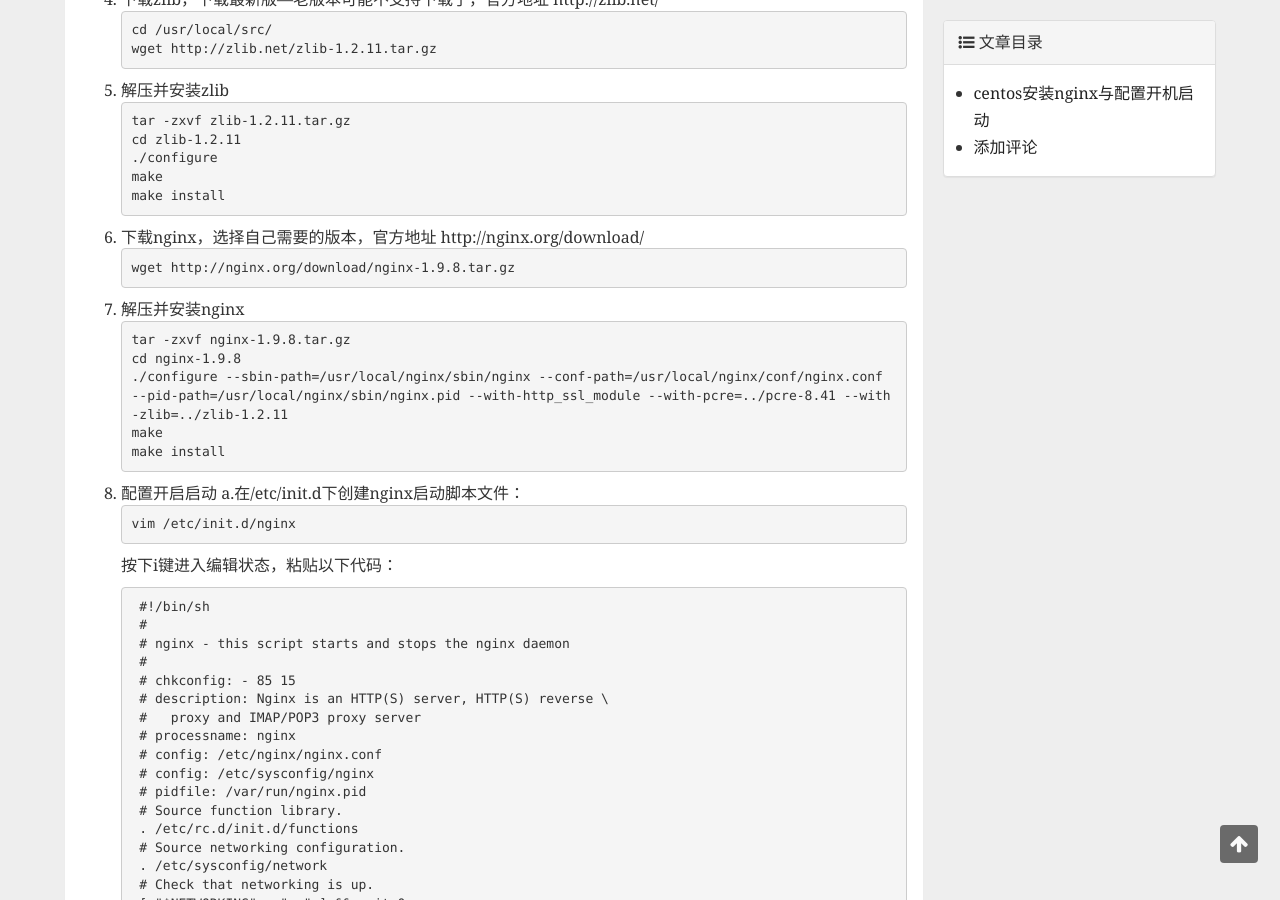
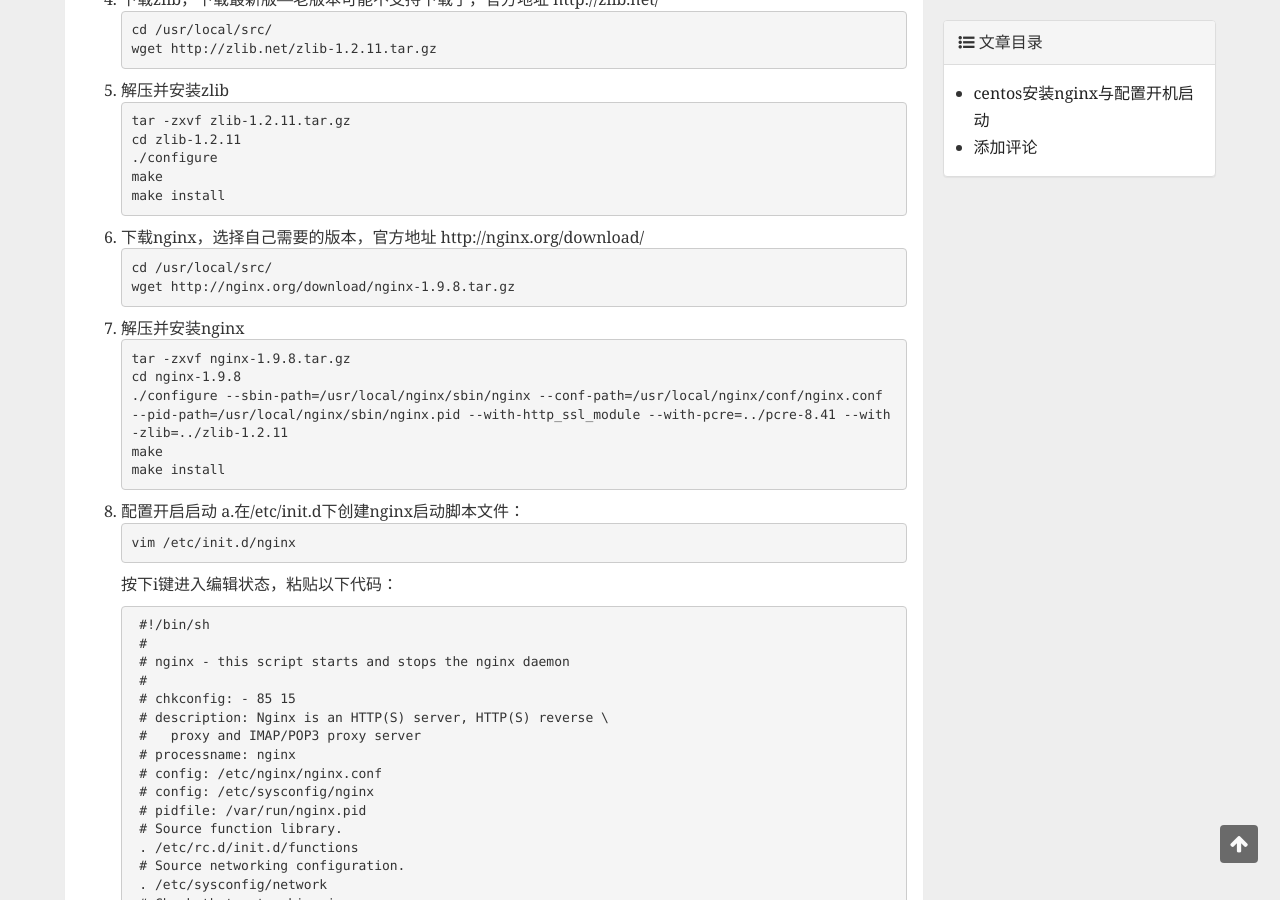
Before and after one commit to marshucheng1/marshucheng1.github.io, a Jekyll site: the page built from _posts/2017-01-16-server-nginx.md, in a window 1280 px wide and 900 px high, scrolled down 617 px. Built offline with Jekyll 4.4.1, drawn with Linux system fonts in a browser that asks for light colours; comment, search, counter and statistics services are not loaded; some of the changed text lies outside the part shown.

Commit message:
Update 2017-01-16-server-nginx.md

````diff
--- a/_posts/2017-01-16-server-nginx.md
+++ b/_posts/2017-01-16-server-nginx.md
@@ -49,6 +49,7 @@
 ```
 6. 下载nginx，选择自己需要的版本，官方地址 http://nginx.org/download/
 ```
+cd /usr/local/src/
 wget http://nginx.org/download/nginx-1.9.8.tar.gz
 ```
 7. 解压并安装nginx
@@ -165,6 +166,7 @@
 
 	b.修改脚本权限
 ```
+cd /etc/init.d/
 chmod 755 nginx
 ```
 
````
